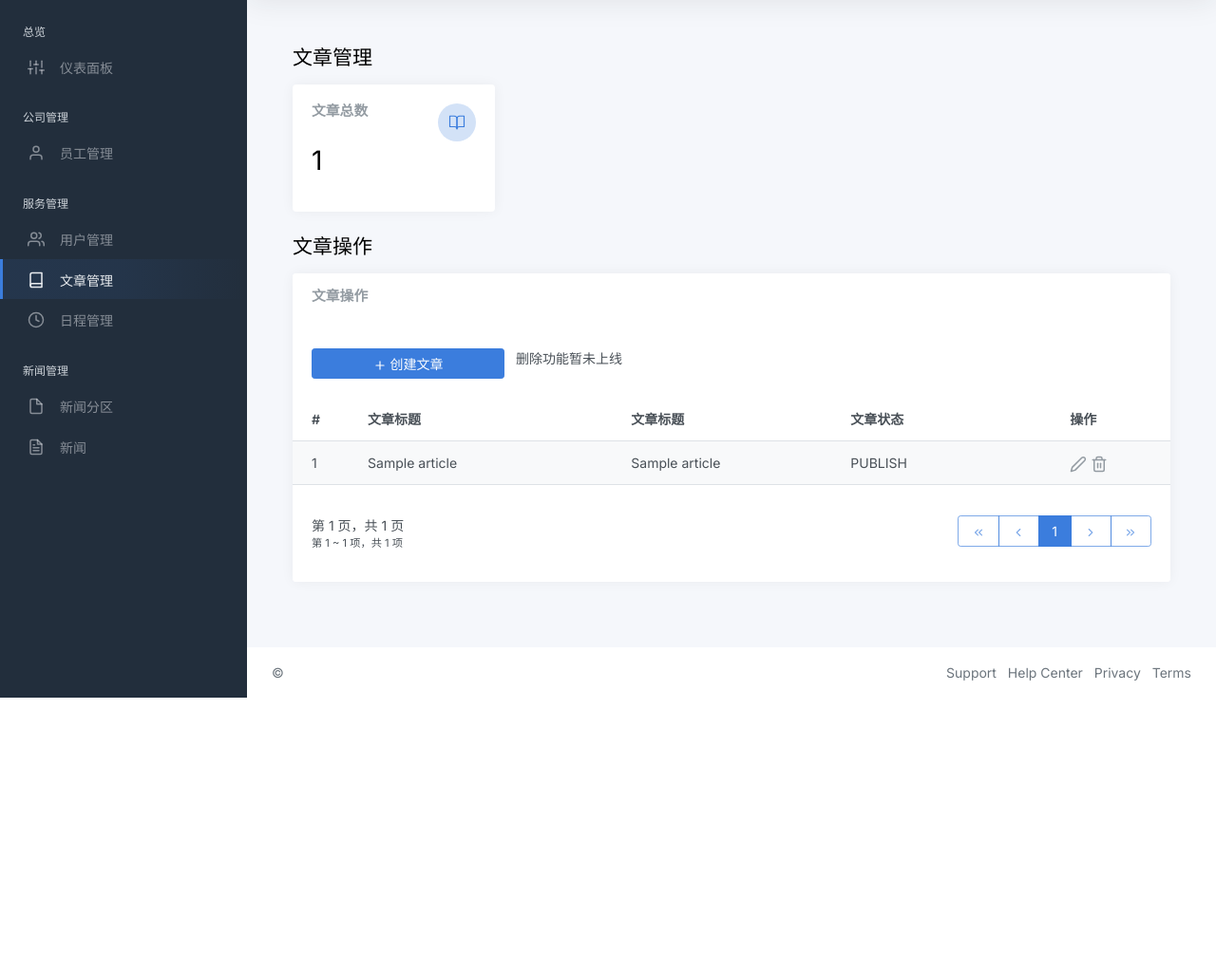
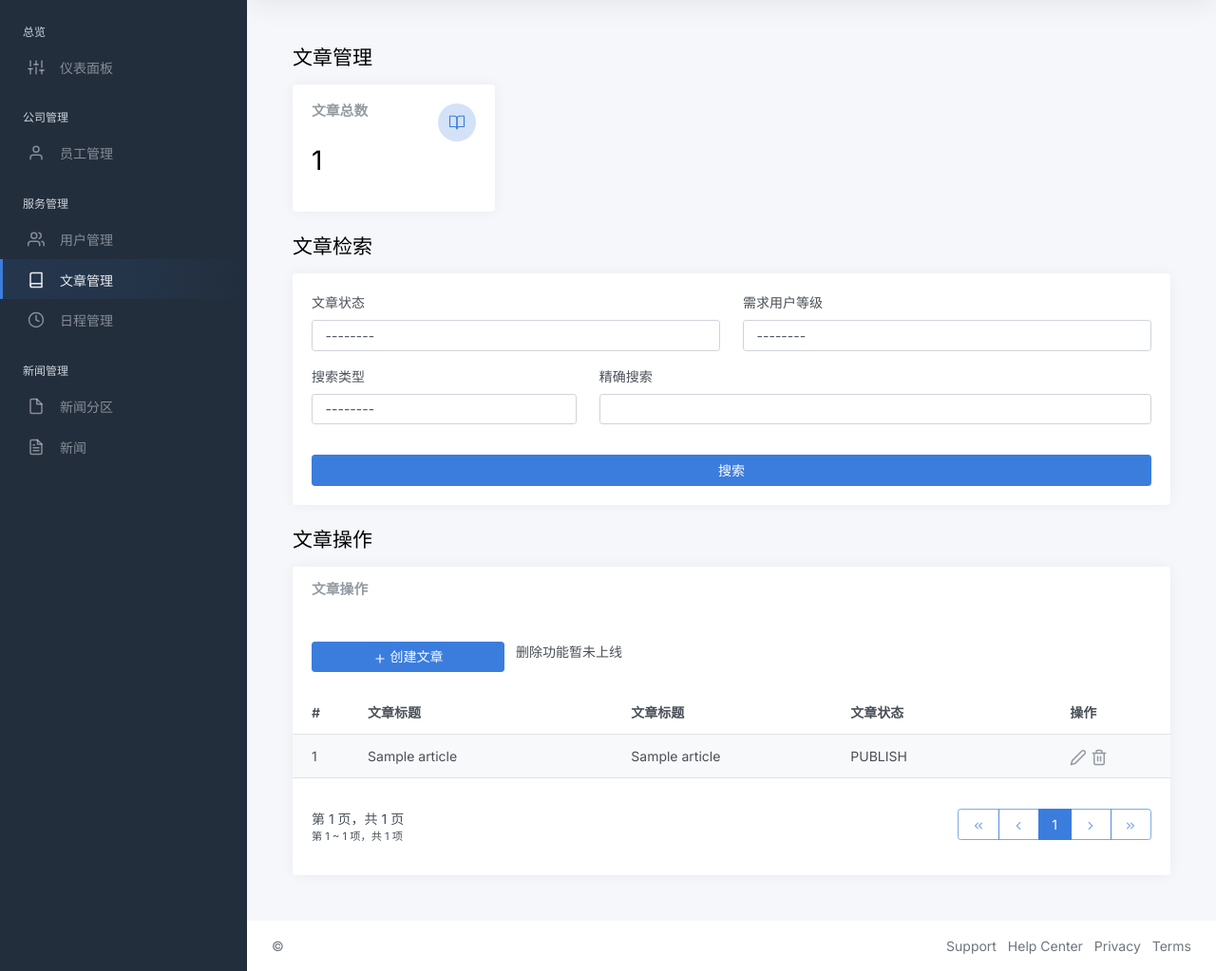
Before and after one commit to Harry813/starring, a Django app: a page that uses templates/admin/admin_article_index.html in a window 1280 px wide. Shown: the part 65-1088 px from the top of the page at 95% size. Before the commit the page ends 800 px from the top, so only its background shows below. Run offline with Django 3.2, Linux system fonts and the light colour scheme; a user stored in the database is signed in; tables that the repository leaves empty hold one stand-in row (values such as "Sample post"); parts of the project's set-up code (start-up, migrations or seed data) failed here and were passed over; some libraries are stand-ins or nearby versions.

Commit message:
add article search function
Signed-off-by: Harry813 <wangaoharry@hotmail.com>

```diff
--- a/admin/forms.py
+++ b/admin/forms.py
@@ -158,6 +158,37 @@ class NewsSearchForm(forms.Form):
         self.fields['sector'].queryset = NewsSector.objects.all()
 
 
+class ArticleSearchForm(forms.Form):
+    status = forms.ChoiceField(
+        label=article_status_text,
+        choices=[('', '--------')] + ArticleStatus,
+        required=False
+    )
+
+    lv_require = forms.ChoiceField(
+        label=article_lv_require_text,
+        choices=[(-1, '--------')] + VipLevel,
+        required=False
+    )
+
+    search_type = forms.ChoiceField(
+        label=articleSearch_type_text,
+        choices=[('', '--------')] + article_Search_type,
+        required=False
+    )
+
+    detail = forms.CharField(
+        label=articleSearch_detail_text,
+        required=False,
+    )
+
+    def clean(self):
+        if (self.cleaned_data.get("type") == "") ^ (self.cleaned_data.get("detail") == ""):
+            raise ValidationError(message=search_errmsg_InsuffCond, code="InsufficientCondition")
+        else:
+            return self.cleaned_data
+
+
 class TimeSlotForm(forms.ModelForm):
     class Meta:
         model = MeetingSlot
--- a/admin/views.py
+++ b/admin/views.py
@@ -102,14 +102,46 @@ def admin_article_index_view(request, page):
         **get_admin_info(),
     }
 
-    requirement = ["PUBLISH", "PENDING", "REJECT", "REVISED", "DRAFT"]
+    articles = Article.objects.all()
 
-    p = Paginator(Article.objects.filter(status__in=requirement), 10)
+    if request.method == "POST":
+        form = ArticleSearchForm(request.POST)
+        if form.is_valid():
+            status = form.cleaned_data.get("status")
+            if status != "":
+                articles = articles.filter(status=status)
+
+            lv_require = form.cleaned_data.get("lv_require")
+            if lv_require < 0:
+                articles = articles.filter(lv_require__lte=lv_require)
+
+            search_type = form.cleaned_data.get("search_type")
+            detail = form.cleaned_data.get("detail")
+            if search_type != "" and detail != "":
+                if search_type == "TITLE":
+                    articles = articles.filter(title__icontains=detail)
+                elif search_type == "CONTENT":
+                    articles = articles.filter(content__icontains=detail)
+                elif search_type == "TC":
+                    articles = articles.filter(Q(title__icontains=detail) | Q(content__icontains=detail))
+                elif search_type == "AUTHOR":
+                    articles = articles.filter(author__icontains=detail)
+                elif search_type == "KEYWORD":
+                    articles = articles.filter(keywords__icontains=detail)
+                elif search_type == "DESCRIPTION":
+                    articles = articles.filter(description__icontains=articles)
+        else:
+            form = ArticleSearchForm(request.POST)
+    else:
+        form = ArticleSearchForm()
+
+    p = Paginator(articles, 10)
     article_list = p.get_page(page)
     param["paginator"] = p
     param["article_list"] = article_list
     param["current_page"] = page
     param["page_list"] = p.get_elided_page_range(on_each_side=2, on_ends=2)
+    param["SearchForm"] = form
 
     return render(request, "admin/admin_article_index.html", param)
 
--- a/staring/customerSettings.py
+++ b/staring/customerSettings.py
@@ -109,6 +109,15 @@ ArticleStatus = [
     ("DELETE", _("已删除"))
 ]
 
+article_Search_type = [
+    ("TITLE", _("标题")),
+    ("CONTENT", _("内容")),
+    ("TC", _("标题与内容")),
+    ("AUTHOR", _("作者")),
+    ("KEYWORD", _("META标签-关键词")),
+    ("DESCRIPTION", _("META标签-简介"))
+]
+
 ADMMegaMenu = (
     {"name": _("Test1"),
      "items": [
--- a/templates/admin/admin_article_index.html
+++ b/templates/admin/admin_article_index.html
@@ -26,6 +26,92 @@
                             </div>
                         </div>
                         <h1 class="mt-1 mb-3">{{ paginator.count }}</h1>
+                    </div>
+                </div>
+            </div>
+        </div>
+
+        <h1 class="h3 mb-3">{% translate '文章检索' %}</h1>
+        <div class="row">
+            <div class="col-12">
+                <div class="card">
+                    <div class="card-body">
+                        <form method="POST">
+                            <div class="row">
+                            {% csrf_token %}
+                                <div class="col-md-6 mb-3">
+                                    <label class="form-label" for="{{ SearchForm.status.id_for_label }}">
+                                        {{ SearchForm.status.label }}
+                                        {% if SearchForm.status.field.required %}
+                                            <span style="color: red">*</span>
+                                        {% endif %}
+                                    </label>
+                                    {% render_field SearchForm.status class="form-control" %}
+                                    <div>
+                                        {% if SearchForm.status.errors %}
+                                            <p class="small" style="color: red;">{{ SearchForm.status.errors.0 }}</p>
+                                        {% elif SearchForm.status.help_text %}
+                                            <p class="small">{{ SearchForm.status.help_text }}</p>
+                                        {% endif %}
+                                    </div>
+                                </div>
+
+                                <div class="col-md-6 mb-3">
+                                    <label class="form-label" for="{{ SearchForm.lv_require.id_for_label }}">
+                                        {{ SearchForm.lv_require.label }}
+                                        {% if SearchForm.lv_require.field.required %}
+                                            <span style="color: red">*</span>
+                                        {% endif %}
+                                    </label>
+                                    {% render_field SearchForm.lv_require class="form-control" %}
+                                    <div>
+                                        {% if SearchForm.lv_require.errors %}
+                                            <p class="small" style="color: red;">{{ SearchForm.lv_require.errors.0 }}</p>
+                                        {% elif SearchForm.lv_require.help_text %}
+                                            <p class="small">{{ SearchForm.lv_require.help_text }}</p>
+                                        {% endif %}
+                                    </div>
+                                </div>
+
+                                <div class="col-md-4 mb-3">
+                                    <label class="form-label" for="{{ SearchForm.search_type.id_for_label }}">
+                                        {{ SearchForm.search_type.label }}
+                                        {% if SearchForm.search_type.field.required %}
+                                            <span style="color: red">*</span>
+                                        {% endif %}
+                                    </label>
+                                    {% render_field SearchForm.search_type class="form-control" %}
+                                    <div>
+                                        {% if SearchForm.search_type.errors %}
+                                            <p class="small" style="color: red;">{{ SearchForm.search_type.errors.0 }}</p>
+                                        {% elif SearchForm.search_type.help_text %}
+                                            <p class="small">{{ SearchForm.search_type.help_text }}</p>
+                                        {% endif %}
+                                    </div>
+                                </div>
+
+                                <div class="col-md-8 mb-3">
+                                    <label class="form-label" for="{{ SearchForm.detail.id_for_label }}">
+                                        {{ SearchForm.detail.label }}
+                                        {% if SearchForm.detail.field.required %}
+                                            <span style="color: red">*</span>
+                                        {% endif %}
+                                    </label>
+                                    {% render_field SearchForm.detail class="form-control" %}
+                                    <div>
+                                        {% if SearchForm.detail.errors %}
+                                            <p class="small" style="color: red;">{{ SearchForm.detail.errors.0 }}</p>
+                                        {% elif SearchForm.detail.help_text %}
+                                            <p class="small">{{ SearchForm.detail.help_text }}</p>
+                                        {% endif %}
+                                    </div>
+                                </div>
+
+                                <div class="col-12 mt-3">
+                                    <button class="btn btn-primary w-100" type="submit">{% trans '搜索' %}</button>
+                                </div>
+                            </div>
+                        </form>
                     </div>
                 </div>
             </div>
```
Also changed, not shown: staring/text.py (+15 -1 lines).
